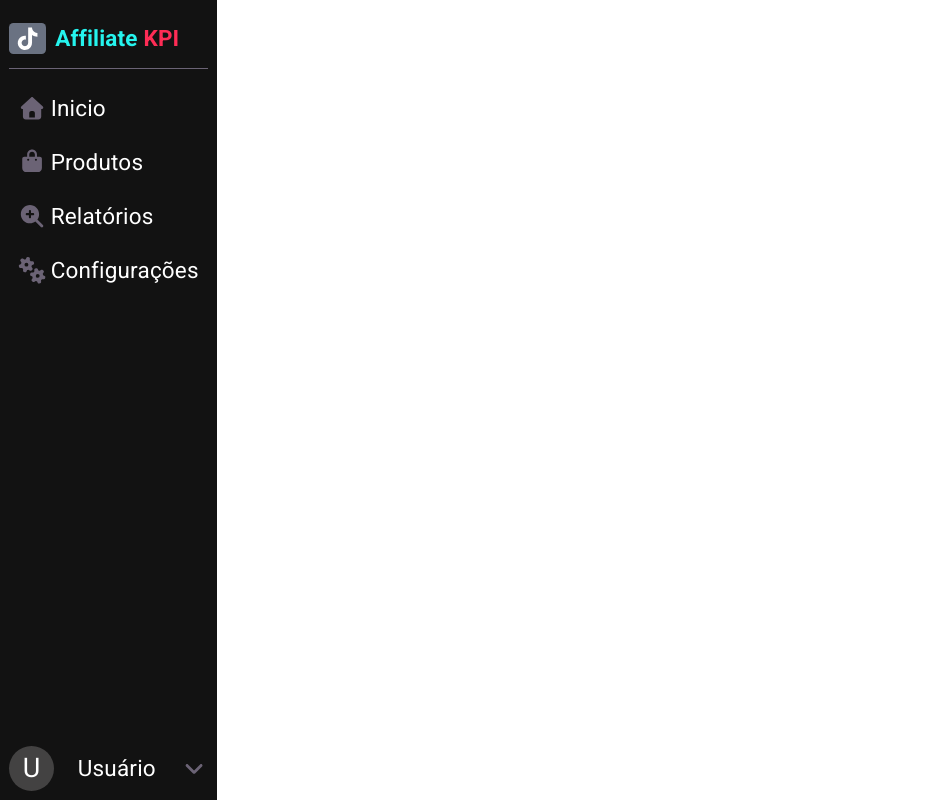
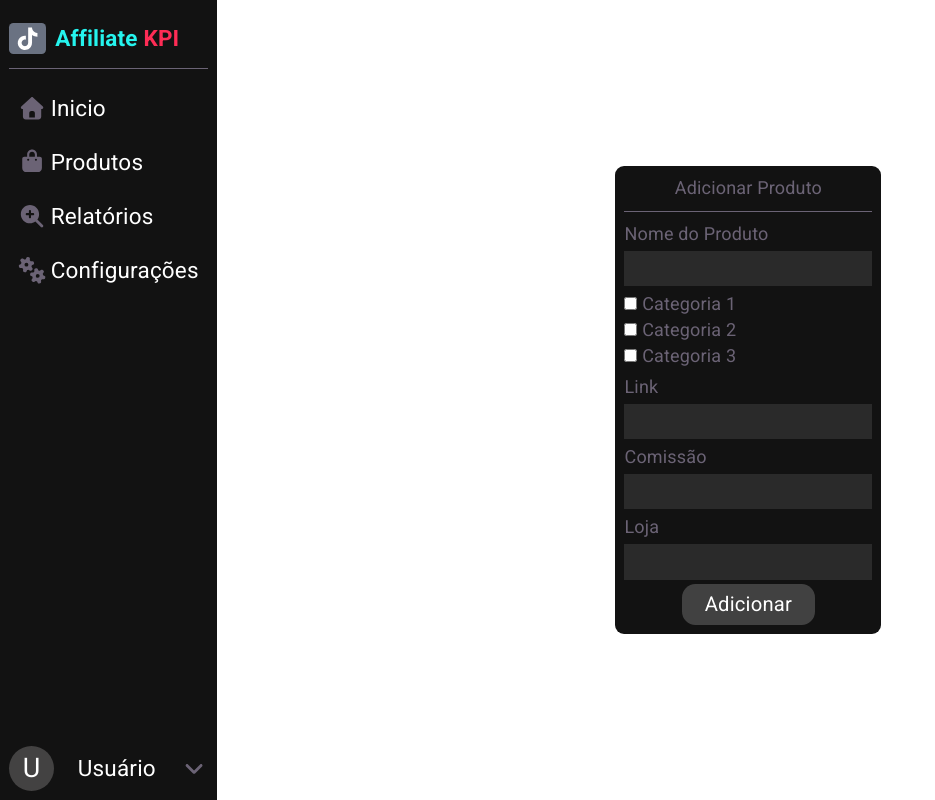
Before and after one commit to michaelcostaribeiro/PI---Frontend, a React (Vite) app in the folder frontend/: page /add in a window 1280 px wide. Shown: the whole page, without its empty margins (0-935 px from the left). Built offline with nearby package versions, Linux system fonts and the light colour scheme.

Commit message:
added product add page

```diff
--- a/frontend/src/App.jsx
+++ b/frontend/src/App.jsx
@@ -8,7 +8,9 @@ import Home from './pages/Home'
 import Reports from './pages/Reports'
 import Settings from './pages/Settings'
 import Products from './pages/Products'
+import Product from './pages/Product'
 import {  useState } from 'react'
+import AddProduct from './pages/AddProduct'
 
 
 function App() {
@@ -16,6 +18,7 @@ function App() {
   const [items, setItems] = useState([
     {
       id: 1,
+      img_url:'',
       name: 'Copo Térmico',
       price: '50,00',
       clicks: 17400,
@@ -23,6 +26,7 @@ function App() {
     },
     {
       id: 2,
+      img_url:'',
       name: 'Relógio',
       price: '50,00',
       clicks: 17400,
@@ -30,6 +34,7 @@ function App() {
     },
     {
       id: 3,
+      img_url:'',
       name: 'Kit',
       price: '50,00',
       clicks: 17400,
@@ -37,6 +42,7 @@ function App() {
     },
     {
       id: 4,
+      img_url:'',
       name: 'Copo Térmico',
       price: '50,00',
       clicks: 17400,
@@ -44,6 +50,7 @@ function App() {
     },
     {
       id: 5,
+      img_url:'',
       name: 'Relógio',
       price: '50,00',
       clicks: 17400,
@@ -51,6 +58,7 @@ function App() {
     },
     {
       id: 6,
+      img_url:'',
       name: 'Kit',
       price: '50,00',
       clicks: 17400,
@@ -67,6 +75,8 @@ function App() {
         <Route path='/reports' element={<Reports/>}/>
         <Route path='/settings' element={<Settings/>}/>
         <Route path='/products' element={<Products items={items} />} />
+        <Route path='/add' element={<AddProduct items={items} setItems={setItems} />} />
+        <Route path='/product/:id' element={<Product items={items} />}/>
       </Routes>
     </div>
   )
--- /dev/null
+++ b/frontend/src/pages/AddProduct.jsx
@@ -0,0 +1,126 @@
+import React, { useState } from 'react'
+import { useNavigate } from 'react-router'
+
+const AddProduct = ({ items, setItems }) => {
+
+    const navigate = useNavigate('')
+
+    const [categorias, setCategorias] = useState(['Categoria 1', 'Categoria 2', 'Categoria 3'])
+
+    const [itemName, setItemName] = useState('')
+    const [selectedCategories, setSelectedCategories] = useState([])
+    const [itemUrl, setItemUrl] = useState('')
+    const [itemComission, setItemComission] = useState('')
+    const [itemStore, setItemStore] = useState('')
+
+    async function handleCheckboxChange(e, currentState, setState) {
+        const value = e.target.value;
+        const isChecked = e.target.checked;
+
+        if (isChecked) {
+            setSelectedCategories([...currentState, value])
+        } else {
+            setState(currentState.filter((categoria) => categoria !== value))
+        }
+    }
+
+    async function handleForm(e) {
+        e.preventDefault()
+        setItems([...items, {
+            id: items[items.length - 1].id+1,
+            img_url:'',
+            name: itemName,
+            price: 12,
+            clicks:15,
+            sold:1
+        }])
+
+        navigate('/products')
+
+    }
+
+    return (
+        <div className='flex flex-1 items-center justify-center'>
+            <form onSubmit={(e) => handleForm(e)} className='flex flex-col gap-2 p-2 bg-[#121212] rounded-lg xl:w-1/4'>
+                <fieldset className='mx-auto'>
+                    <legend>Adicionar Produto</legend>
+
+                </fieldset>
+                <hr />
+
+
+
+                <div className='flex flex-col gap-1'>
+
+                    <label htmlFor="name">Nome do Produto</label>
+                    <input
+                        required
+                        type="text"
+                        name="name"
+                        id="name"
+                        className='py-1 px-2 text-white bg-white/10'
+                        value={itemName}
+                        onChange={(e)=>setItemName(e.target.value)}
+                    />
+                    <div>
+                        {categorias && categorias.map((categoria) => {
+                            return <div>
+                                <input
+                                    type="checkbox"
+                                    name="categories"
+                                    id={categoria}
+                                    value={categoria}
+                                    onChange={(e) => handleCheckboxChange(e, selectedCategories, setSelectedCategories)}
+                                    checked={selectedCategories.includes(categoria)} />
+                                <label htmlFor={categoria}> {categoria}</label>
+                            </div>
+                        })}
+                    </div>
+
+                    <label htmlFor="url">Link</label>
+                    <input
+                        required
+                        type="url"
+                        name="url"
+                        id="url"
+                        className='py-1 px-2 text-white bg-white/10'
+                        value={itemUrl}
+                        onChange={(e) => setItemUrl(e.target.value)}
+                    />
+
+                    <label htmlFor="comission">Comissão</label>
+                    <input
+                        required
+                        type="number"
+                        name="comission"
+                        id="comission"
+                        className='py-1 px-2 text-white bg-white/10'
+                        value={itemComission}
+                        onChange={(e) => setItemComission(e.target.value)}
+                    />
+
+                    <label htmlFor="store">Loja</label>
+                    <input
+                        required
+                        type="text"
+                        name="store"
+                        id="store"
+                        className='py-1 px-2 text-white bg-white/10'
+                        value={itemStore}
+                        onChange={(e) => setItemStore(e.target.value)}
+                    />
+
+                    <input
+                        required
+                        type="submit"
+                        value="Adicionar"
+                        className='bg-white/20 rounded-xl w-fit px-5 py-1 mx-auto text-white text-lg cursor-pointer'
+                    />
+                </div>
+            </form>
+
+        </div>
+    )
+}
+
+export default AddProduct
--- a/frontend/src/pages/Home.jsx
+++ b/frontend/src/pages/Home.jsx
@@ -1,9 +1,11 @@
 import React from 'react'
+import { Link } from 'react-router'
 
 function Home() {
   return (
-    <div className='flex-1 flex items-center justify-center'>
+    <div className='flex-1 flex flex-col items-center justify-center'>
       <h2>Olá Usuário</h2>
+      <Link to={'/add'} className='py-2 px-4 bg-white rounded-xl text-black'>+ Adicionar Produto</Link>
     </div>
   )
 }
--- a/frontend/src/pages/Product.jsx
+++ b/frontend/src/pages/Product.jsx
@@ -1,8 +1,22 @@
-import React from 'react'
+import React, { useEffect, useState } from 'react'
+import { useParams } from 'react-router';
 
-function Product() {
+const Product = ({ items }) => {
+
+  const { id } = useParams();
+
+  const [product, setProduct] = useState(null)
+
+  useEffect(() => {
+    setProduct(items.find((item) => item.id == id))
+    console.log(items.find((item) => item.id == id))
+  }, [])
+
   return (
-    <div>Product</div>
+    <>
+      {product && <div className='flex flex-1 items-center justify-center'>Item: {product.name}</div>}
+
+    </>
   )
 }
 
--- a/frontend/src/pages/Products.jsx
+++ b/frontend/src/pages/Products.jsx
@@ -1,5 +1,6 @@
 import { FontAwesomeIcon } from '@fortawesome/react-fontawesome'
 import { faHouse, faBagShopping, faMagnifyingGlassPlus, faGears, faAngleDown, faCalendar, faMagnifyingGlass, faAngleRight } from '@fortawesome/free-solid-svg-icons'
+import { Link } from 'react-router'
 
 function Products({items}) {
 
@@ -50,9 +51,9 @@ function Products({items}) {
               </div>
             </div>
 
-            <div className='flex items-center text-4xl'>
+            <Link to={`/product/${item.id}`} className='flex items-center text-4xl'>
               <FontAwesomeIcon icon={faAngleRight} />
-            </div>
+            </Link>
           </li>
         })}
       </ul>
```
